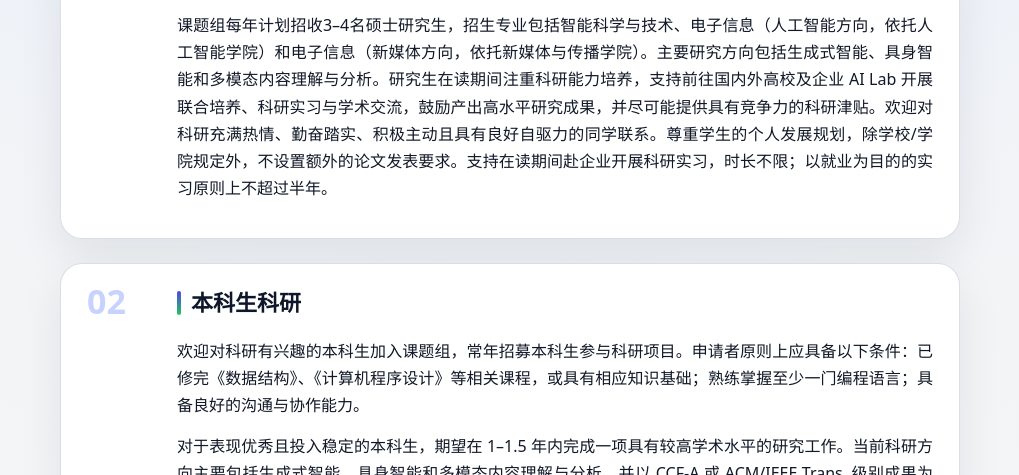
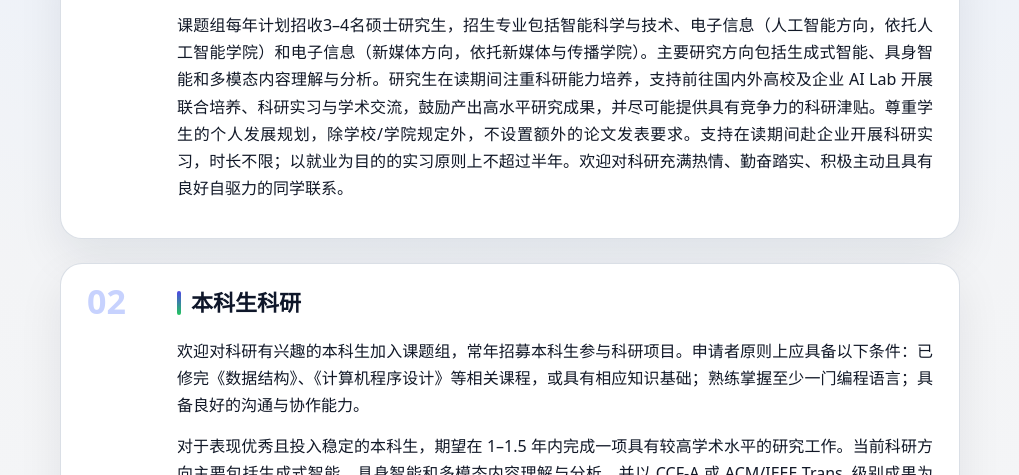
Before and after one commit to viktor-zhou/viktor-zhou.github.io, a plain HTML site: page admissions_zh.html in a window 1280 px wide. Shown: the part 625-1100 px from the top of the page, without its empty margins (130-1149 px from the left). Drawn offline with Linux system fonts and the light colour scheme.

Commit message:
Update admissions_zh.html

```diff
--- a/admissions_zh.html
+++ b/admissions_zh.html
@@ -50,7 +50,7 @@
       <p class="admissions-number" aria-hidden="true">01</p>
       <div>
         <h2 id="graduate-heading">研究生招生</h2>
-        <p>课题组每年计划招收3–4名硕士研究生，招生专业包括智能科学与技术、电子信息（人工智能方向，依托人工智能学院）和电子信息（新媒体方向，依托新媒体与传播学院）。主要研究方向包括生成式智能、具身智能和多模态内容理解与分析。研究生在读期间注重科研能力培养，支持前往国内外高校及企业 AI Lab 开展联合培养、科研实习与学术交流，鼓励产出高水平研究成果，并尽可能提供具有竞争力的科研津贴。欢迎对科研充满热情、勤奋踏实、积极主动且具有良好自驱力的同学联系。尊重学生的个人发展规划，除学校/学院规定外，不设置额外的论文发表要求。支持在读期间赴企业开展科研实习，时长不限；以就业为目的的实习原则上不超过半年。</p>
+        <p>课题组每年计划招收3–4名硕士研究生，招生专业包括智能科学与技术、电子信息（人工智能方向，依托人工智能学院）和电子信息（新媒体方向，依托新媒体与传播学院）。主要研究方向包括生成式智能、具身智能和多模态内容理解与分析。研究生在读期间注重科研能力培养，支持前往国内外高校及企业 AI Lab 开展联合培养、科研实习与学术交流，鼓励产出高水平研究成果，并尽可能提供具有竞争力的科研津贴。尊重学生的个人发展规划，除学校/学院规定外，不设置额外的论文发表要求。支持在读期间赴企业开展科研实习，时长不限；以就业为目的的实习原则上不超过半年。欢迎对科研充满热情、勤奋踏实、积极主动且具有良好自驱力的同学联系。</p>
       </div>
     </section>
 
```
